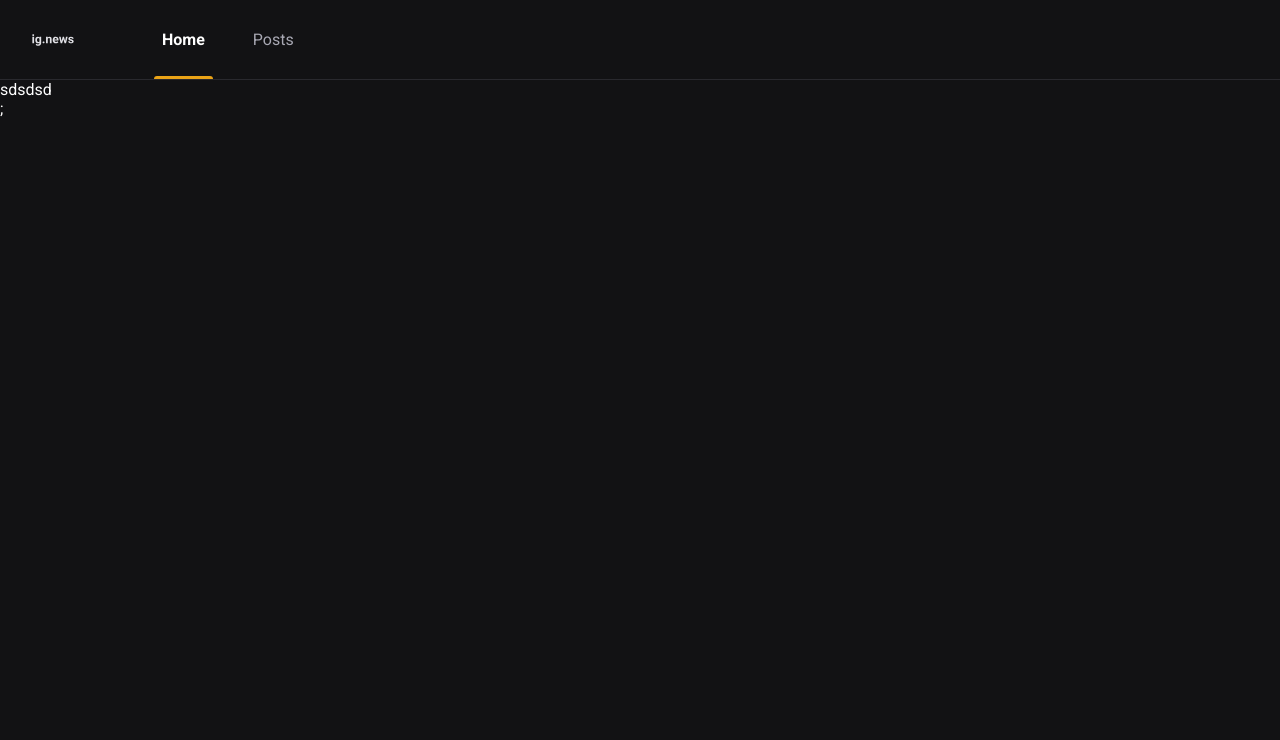
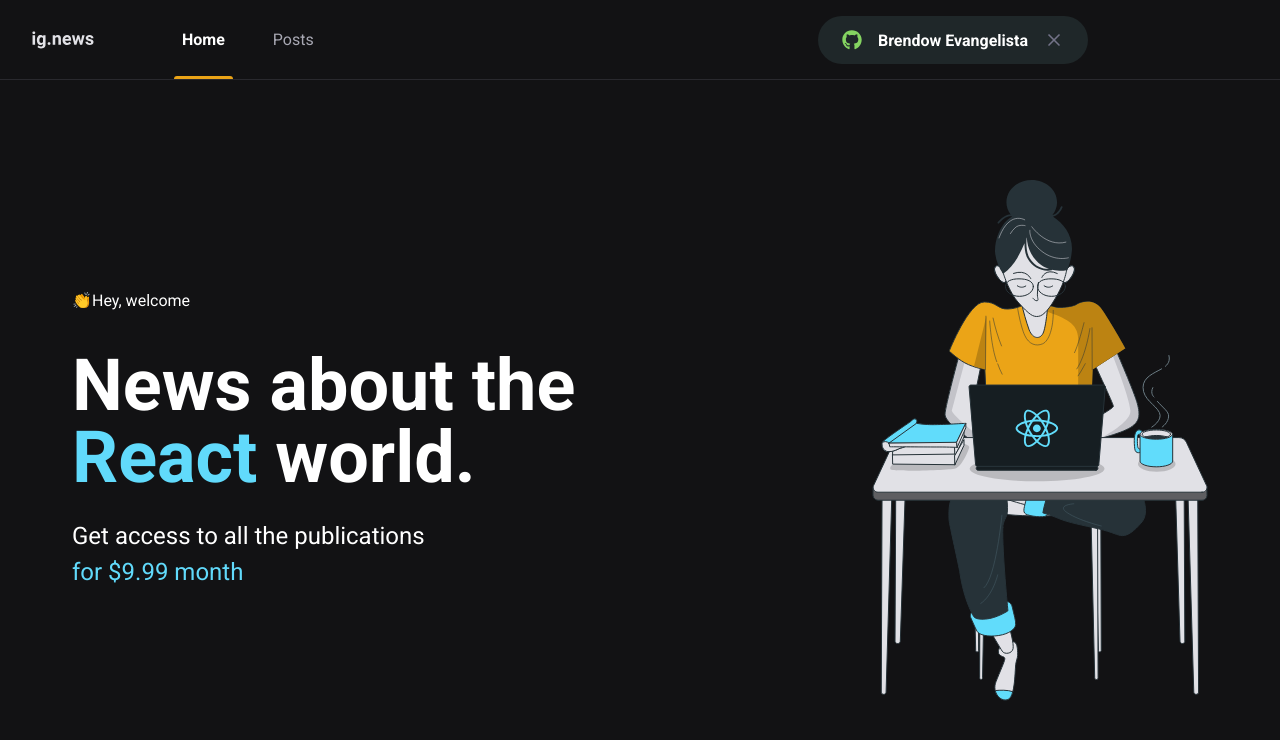
Before and after one commit to venonh2/Ig.news, a Next.js app: page / in a window 1280 px wide. Shown: the top 740 px of the page. Built offline with nearby package versions, Linux system fonts and the light colour scheme.

Commit message:
feat: [home] ajuste do layout

```diff
--- a/package.json
+++ b/package.json
@@ -11,6 +11,7 @@
     "next": "12.0.7",
     "react": "17.0.2",
     "react-dom": "17.0.2",
+    "react-icons": "^4.3.1",
     "sass": "^1.45.2",
     "typescript": "^4.5.4"
   },
--- a/src/Components/Header/index.tsx
+++ b/src/Components/Header/index.tsx
@@ -1,5 +1,6 @@
 import styles from "./styles.module.scss";
 import Image from "next/image";
+import { SigninButton } from "../SigninButton";
 
 export default function Header() {
   return (
@@ -9,8 +10,8 @@
           src="/images/logo.svg"
           alt="ig.news logo"
           //layout="fill"
-          width={42}
-          height={42}
+          width={62}
+          height={62}
         />
         <nav>
           <a href="" className={styles.active}>
@@ -18,6 +19,7 @@
           </a>
           <a href="">Posts</a>
         </nav>
+        <SigninButton />
       </div>
     </header>
   );
--- a/src/Components/Header/styles.module.scss
+++ b/src/Components/Header/styles.module.scss
@@ -1,8 +1,6 @@
 .headerContainer {
-
   height: 5rem;
   border-bottom: 1px solid var(--grey-800);
-
 }
 
 .headerContent {
@@ -24,7 +22,7 @@
       padding: 0 0.5rem;
       height: 5rem;
 
-           line-height:  5rem;
+      line-height: 5rem;
       color: var(--grey-300);
 
       transition: color 0.2s;
@@ -43,7 +41,7 @@
       }
 
       &.active::after {
-               content: '';
+        content: "";
         height: 3px;
         border-radius: 3px 3px 0 0;
         width: 100%;
@@ -55,7 +53,9 @@
         background: var(--yellow-500);
       }
     }
+  }
 
-
+  > button {
+    margin-left: auto;
   }
 }
--- /dev/null
+++ b/src/Components/SigninButton/index.tsx
@@ -0,0 +1,21 @@
+import { FaGithub } from "react-icons/fa";
+import { FiX } from "react-icons/fi";
+
+import styles from "./styles.module.scss";
+
+export function SigninButton() {
+  const isUserLoggedIn = true;
+
+  return isUserLoggedIn ? (
+    <button className={styles.signInButton}>
+      <FaGithub color="#84d361" />
+      Brendow Evangelista
+      <FiX color="#737388" className={styles.closeIcon} />
+    </button>
+  ) : (
+    <button className={styles.signInButton}>
+      <FaGithub color="#eba417" />
+      Sign in with Github
+    </button>
+  );
+}
--- /dev/null
+++ b/src/Components/SigninButton/styles.module.scss
@@ -0,0 +1,36 @@
+.signInButton {
+  height: 3rem;
+  border-radius: 3rem;
+  background: var(--grey-850);
+
+  border: 0;
+
+  padding: 0 1.5rem;
+
+  display: flex;
+  align-items: center;
+  justify-content: center;
+
+  color: var(--white);
+
+  font-weight: bold;
+
+  svg {
+    width: 20px;
+    height: 20px;
+  }
+
+  svg:first-child {
+    margin-right: 1rem;
+  }
+
+  svg.closeIcon {
+    margin-left: 1rem;
+  }
+
+  transition: filter 0.2s;
+
+  &:hover {
+    filter: brightness(0.8);
+  }
+}
--- a/src/pages/_app.tsx
+++ b/src/pages/_app.tsx
@@ -7,7 +7,7 @@
   return (
     <>
       <Header />
-      <Component {...pageProps} />;
+      <Component {...pageProps} />
     </>
   );
 }
--- a/src/pages/api/hello.js
+++ /dev/null
@@ -1,5 +0,0 @@
-// Next.js API route support: https://nextjs.org/docs/api-routes/introduction
-
-export default function handler(req, res) {
-  res.status(200).json({ name: 'John Doe' })
-}
--- /dev/null
+++ b/src/pages/home.module.scss
@@ -0,0 +1,45 @@
+.contentContainer {
+    max-width: 1200px;
+    margin: 0 auto;
+    padding: 0 2rem;
+    height: calc(100vh - 5rem);
+
+    display: flex;
+
+    align-items: center;
+
+    justify-content: space-between;
+
+    > span {
+        font-size: 1.5rem;
+        font-weight: bold;
+    }
+
+    h1 {
+        font-size: 4.5rem;
+
+        line-height: 4.5rem;
+
+        font-weight: 900;
+        margin-top: 2.5rem;
+
+        span {
+            color: var(--cyan-500);
+        }
+    }
+
+    p {
+        font-size: 1.5rem;
+        line-height: 2.25rem;
+        margin-top: 1.5rem;
+
+        span {
+            color: var(--cyan-500);
+        }
+    }
+
+}
+
+.hero {
+    max-width: 600px;
+}
--- a/src/pages/index.tsx
+++ b/src/pages/index.tsx
@@ -1,4 +1,6 @@
 import Head from "next/head";
+
+import styles from "./home.module.scss";
 
 export default function Home() {
   return (
@@ -6,7 +8,21 @@
       <Head>
         <title>ig.news</title>
       </Head>
-      <div>sdsdsd</div>
+
+      <main className={styles.contentContainer}>
+        <section className={styles.hero}>
+          <span>👏Hey, welcome</span>
+          <h1>
+            News about the <span>React</span> world.
+          </h1>
+          <p>
+            Get access to all the publications <br />
+            <span>for $9.99 month</span>
+          </p>
+        </section>
+
+        <img src="/images/avatar.svg" alt="Girl Coding" />
+      </main>
     </>
   );
 }
--- a/src/styles/global.scss
+++ b/src/styles/global.scss
@@ -10,12 +10,12 @@
   --grey-50: #e1e1e6;
   --grey-300: #a8a8b3;
   --grey-800: #29292e;
+  --grey-850: #1f2729;
   --grey-900: #121214;
 
   --cyan-500: #61dafb;
   --yellow-500: #eba417;
 }
-
 
 @media (max-width: 1000px) {
   html {
```
Also changed, not shown: 1 other file (tests, documents, lock files or other folders). Lines whose indentation alone changed are shown as unchanged.
